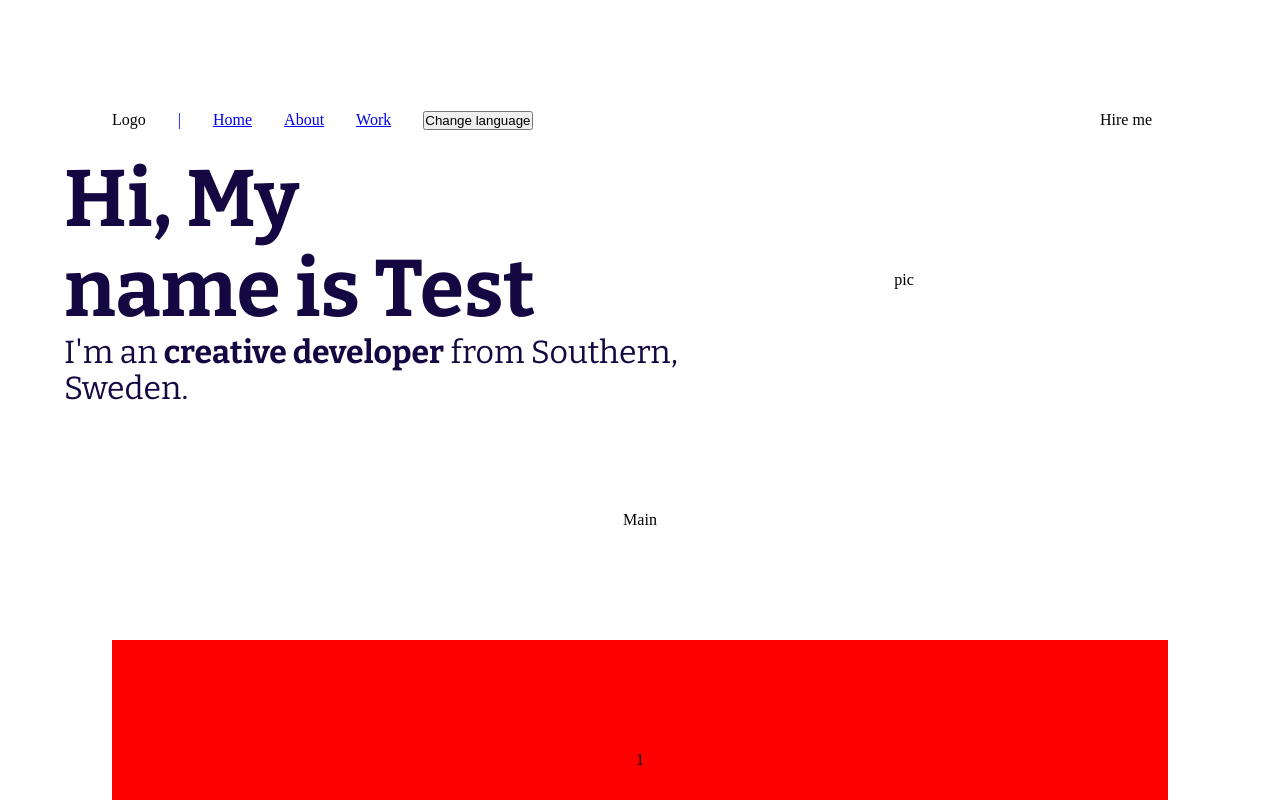
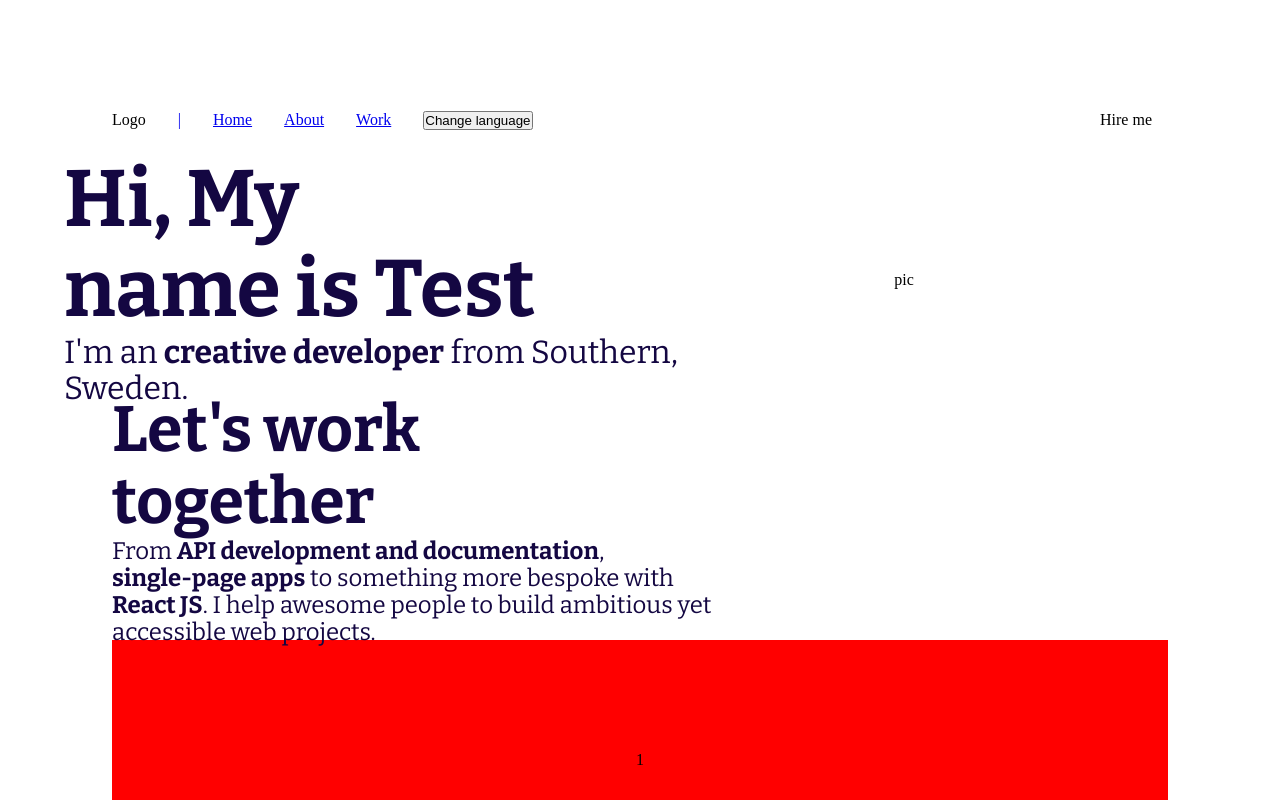
Before and after one commit to MapYh/portfolio, a React (Vite) app: page / in a window 1280 px wide. Shown: the top 800 px of the page. Built offline with nearby package versions, Linux system fonts and the light colour scheme.

Commit message:
Added text and styling to main projects section

```diff
--- a/src/components/Main.scss
+++ b/src/components/Main.scss
@@ -1,7 +1,7 @@
 .main__projects {
   display: flex;
-  justify-content: center;
-  align-items: center;
+  justify-content: start;
+  align-items: start;
 }
 
 .main__projects__header {
@@ -10,3 +10,29 @@
   align-items: center;
   height: 30dvh;
 }
+
+.main__projects__header-text {
+  display: flex;
+  justify-content: start;
+  align-items: start;
+  flex-direction: column;
+  max-width: 39rem;
+}
+
+.main__projects__header-text--styling-header {
+  font-family: "Bitter", serif;
+  font-size: 4rem;
+  font-style: normal;
+  line-height: 1.125;
+  color: rgb(20, 7, 66);
+  min-width: 30rem;
+}
+
+.main__projects__header-text--styling-paragraph {
+  font-family: "Bitter", serif;
+  font-size: 1.5rem;
+  font-style: normal;
+  line-height: 1.125;
+  color: rgb(20, 7, 66);
+  min-width: 30rem;
+}
--- a/src/components/Main.tsx
+++ b/src/components/Main.tsx
@@ -3,7 +3,19 @@ import "./Main.scss";
 const Main = () => {
   return (
     <main className="main__projects">
-      <article className="main__projects__header">Main</article>
+      <article className="main__projects__header">
+        <article className="main__projects__header-text">
+          <h2 className="main__projects__header-text--styling-header">
+            Let's work <br /> together
+          </h2>
+          <p className="main__projects__header-text--styling-paragraph">
+            From <b>API development and documentation</b>, <br />
+            <b>single-page apps</b> to something more bespoke with{" "}
+            <b>React JS</b>. I help awesome people to build ambitious yet
+            accessible web projects.
+          </p>
+        </article>
+      </article>
     </main>
   );
 };
```
